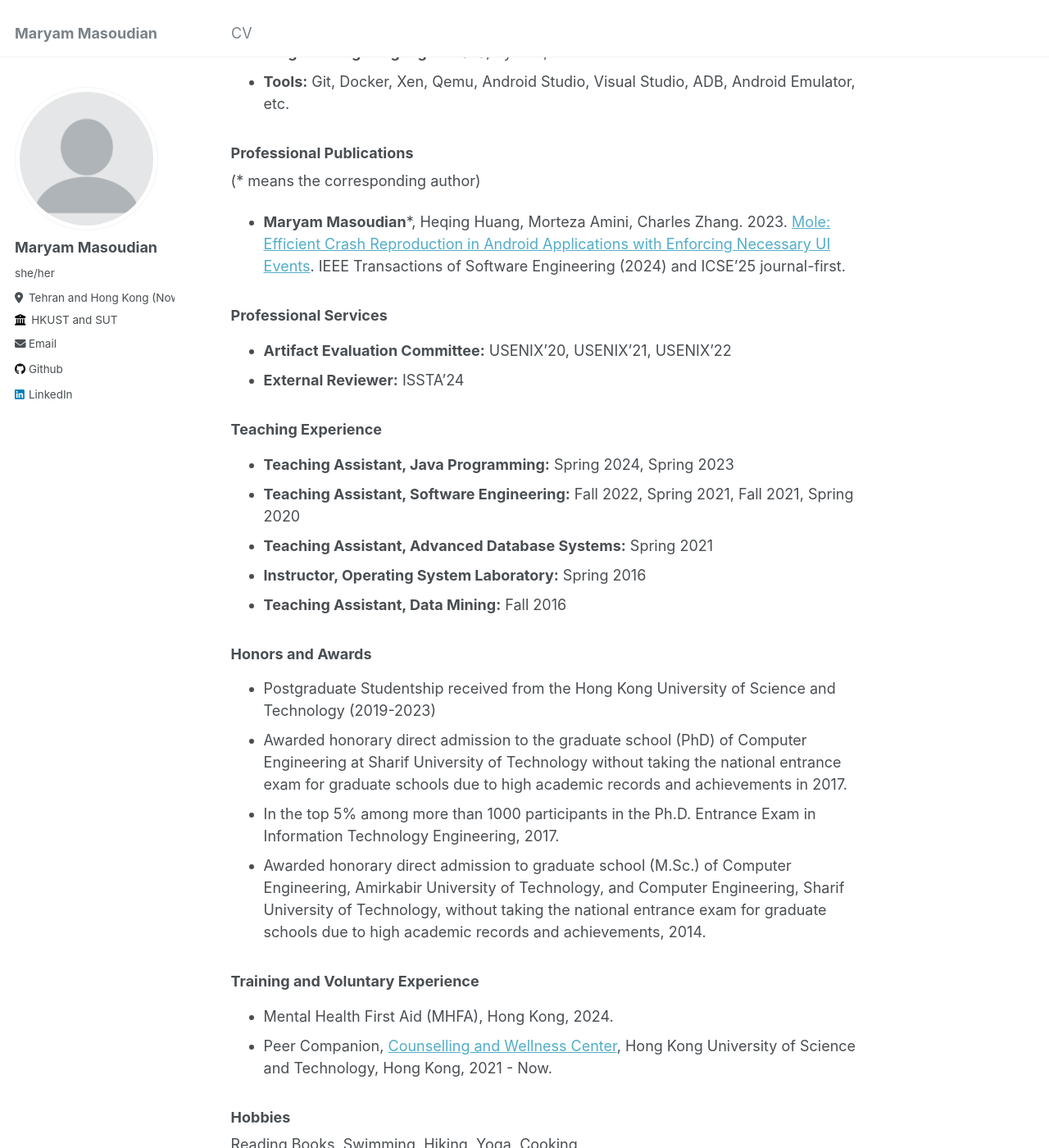
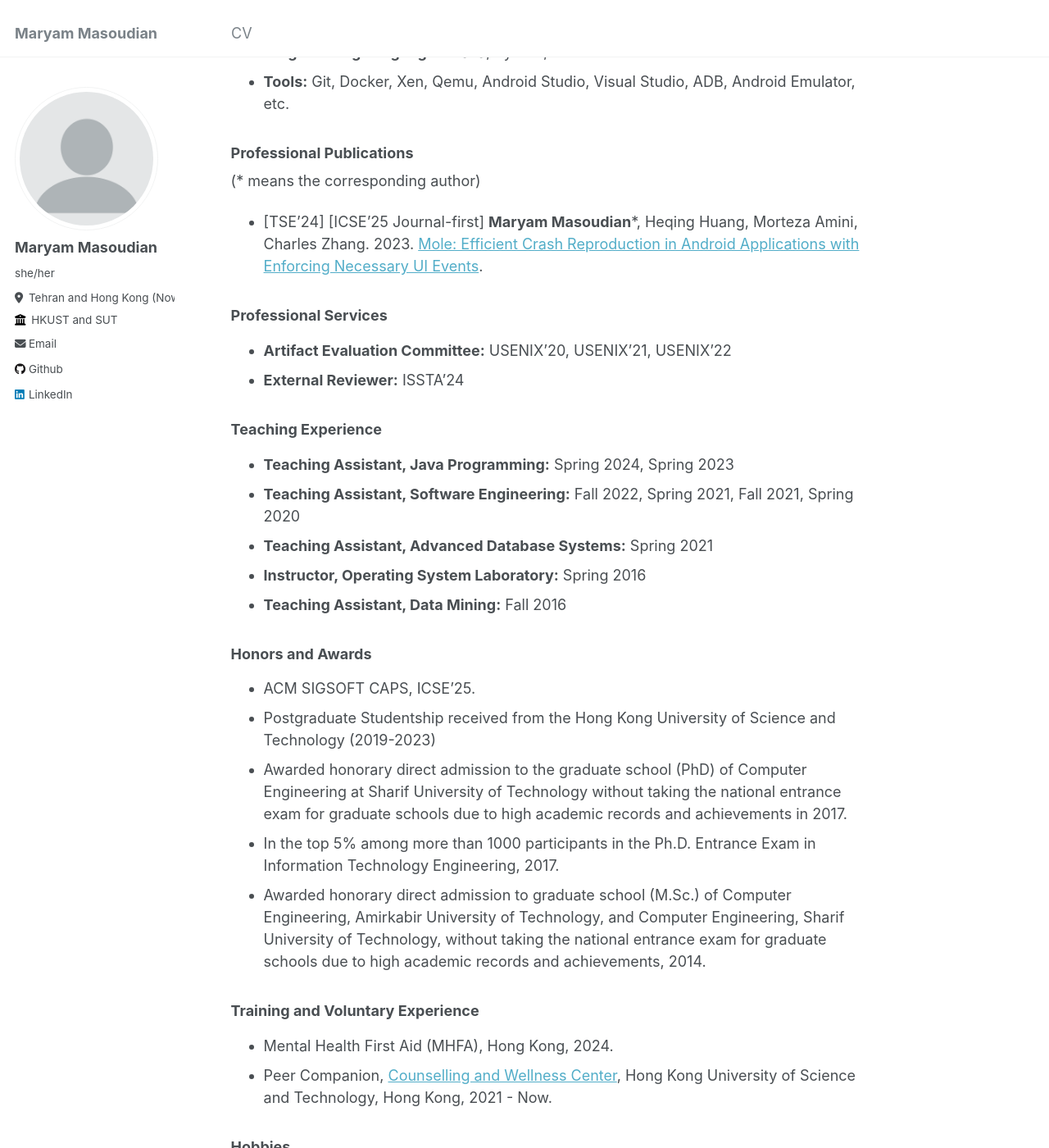
Before and after one commit to maryammsd/maryammsd.github.io, a Jekyll site: the page built from _pages/about.md, in a window 1280 px wide and 1400 px high, scrolled down 537 px. Shown: the whole window at 82% size. Built offline with Jekyll 4.4.1, drawn with Linux system fonts in a browser that asks for light colours.

Commit message:
Update about.md

```diff
--- a/_pages/about.md
+++ b/_pages/about.md
@@ -20,7 +20,7 @@ Software Testing, Program Analysis
 (* means the corresponding author)
 
 
-* **Maryam Masoudian***, Heqing Huang, Morteza Amini, Charles Zhang. 2023. [Mole: Efficient Crash Reproduction in Android Applications with Enforcing Necessary UI Events](https://ieeexplore.ieee.org/document/10599338). IEEE Transactions of Software Engineering (2024) and ICSE'25 journal-first.
+* [TSE'24] [ICSE'25 Journal-first] **Maryam Masoudian***, Heqing Huang, Morteza Amini, Charles Zhang. 2023. [Mole: Efficient Crash Reproduction in Android Applications with Enforcing Necessary UI Events](https://ieeexplore.ieee.org/document/10599338).
 
 
 ### Professional Services
@@ -35,6 +35,7 @@ Software Testing, Program Analysis
 * **Teaching Assistant, Data Mining:** Fall 2016
 
 ### Honors and Awards
+* ACM SIGSOFT CAPS, ICSE'25.
 * Postgraduate Studentship received from the Hong Kong University of Science and Technology
 (2019-2023)
 * Awarded honorary direct admission to the graduate school (PhD) of Computer Engineering at Sharif University of Technology without taking the national entrance exam for graduate schools due to high academic records and achievements in 2017.
```
